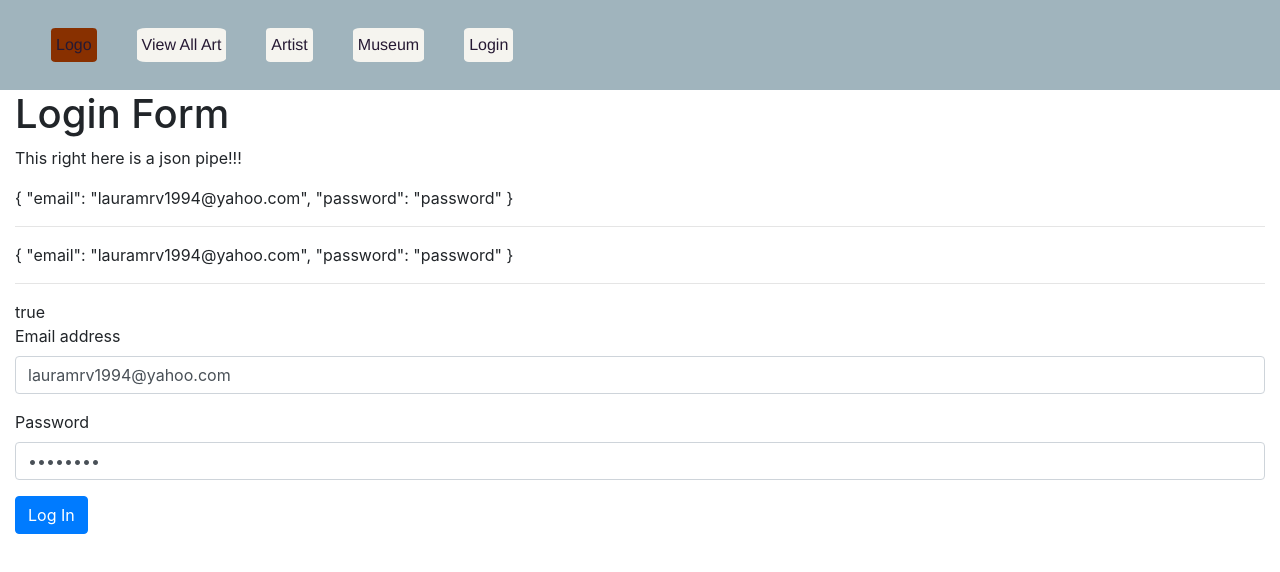
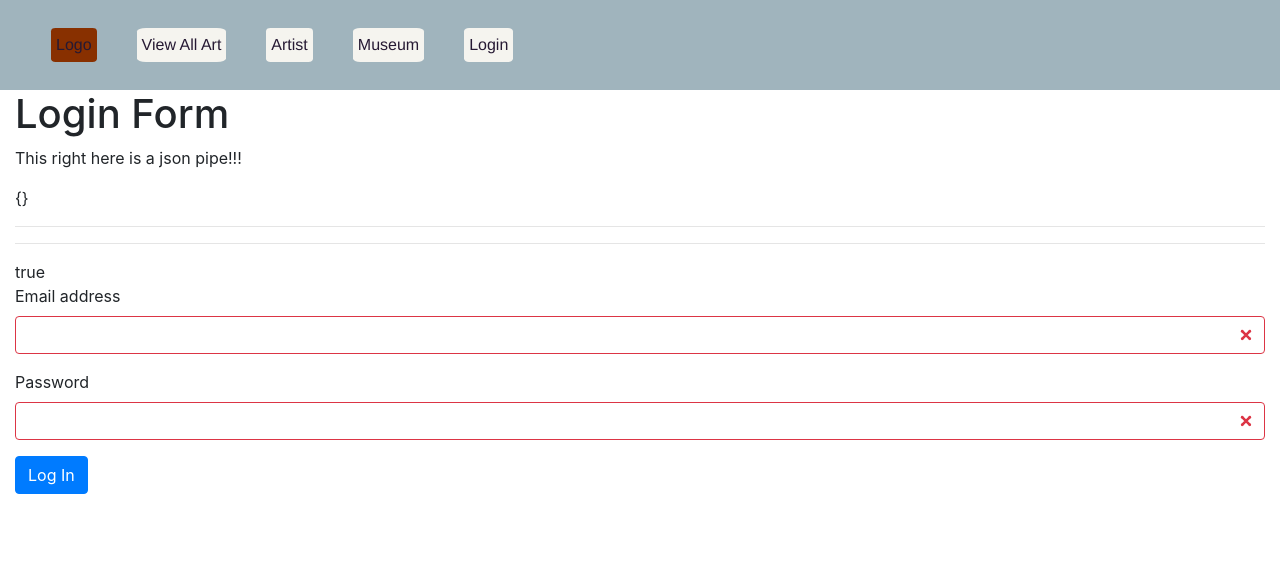
Before and after one commit to lsantibanez7/TestProjectTeamAwesome, an Angular app in the folder TeamAwesomeProj2Ang/: page /login in a window 1280 px wide. Shown: the top 572 px of the page. Built offline with nearby package versions, Linux system fonts and the light colour scheme.

Commit message:
new code

```diff
--- a/TeamAwesomeProj2Ang/src/app/components/login/login.component.html
+++ b/TeamAwesomeProj2Ang/src/app/components/login/login.component.html
@@ -11,14 +11,14 @@
 
         <div class="form-group">
           <label>Email address</label>
-          <input type="email" required #email="ngModel" [class.is-invalid]="email.invalid" class="form-control" name ="email" [(ngModel)]="userModel.email">
+          <input id="email" type="email" required #email="ngModel" [class.is-invalid]="email.invalid" class="form-control" name ="email" [(ngModel)]="User.email">
       </div>
       <div class="form-group">
         <label>Password</label>
-        <input type="password" required #password="ngModel" [class.is-invalid]="password.invalid" class="form-control" name="password" [(ngModel)]="userModel.password">
+        <input id="password" type="password" required #password="ngModel" [class.is-invalid]="password.invalid" class="form-control" name="password" [(ngModel)]="User.password">
       </div>
       <div>
-      <button type="submit" class="btn btn-primary" >Log In</button>
+      <button type="submit" class="btn btn-primary">Log In</button>
       </div>
     </form>
 </div>
--- a/TeamAwesomeProj2Ang/src/app/components/login/login.component.ts
+++ b/TeamAwesomeProj2Ang/src/app/components/login/login.component.ts
@@ -17,11 +17,14 @@ import { User } from 'src/app/user';
 
 export class LoginComponent implements OnInit {
 
-  userModel = new User("lauramrv1994@yahoo.com",'password');
+  //userModel = new User("lauramrv1994@yahoo.com",'password');
+
+  private User: any = {};
 
   constructor(private loginService: LoginService) {}
   onSubmit() {
-    this.loginService.send( this.userModel)
+    console.log(this.User);
+    this.loginService.send(this.User)
       .subscribe(
         data => console.log('Success',data)
 
--- a/TeamAwesomeProj2Ang/src/app/components/registration/registration.component.html
+++ b/TeamAwesomeProj2Ang/src/app/components/registration/registration.component.html
@@ -1,13 +1,13 @@
-<div class="container-fluid mb-5">
+  <!--<div class="container-fluid mb-5">
   <h1>Registration Form</h1>
     <form #registrationForm="ngForm"(ngSubmit)="onSubmit()" novalidate>
-      <!-- check the data binding -->
+
       <p>JSON pipe</p>
       {{registrationForm.value | json}}
       <hr />
       <p>Input info</p>
 
-      <div class="form-group">
+    <div class="form-group">
         <label>Username</label>
         <input type="text" required #username="ngModel" [class.is-invalid]="username.invalid" class="form-control" name="username" [(ngModel)]="userLoggedModel.username">
       </div>
@@ -23,4 +23,4 @@
         <button type="submit" class="btn btn-primary">Register</button>
       </div>
     </form>
-</div>
+</div>-->
```
